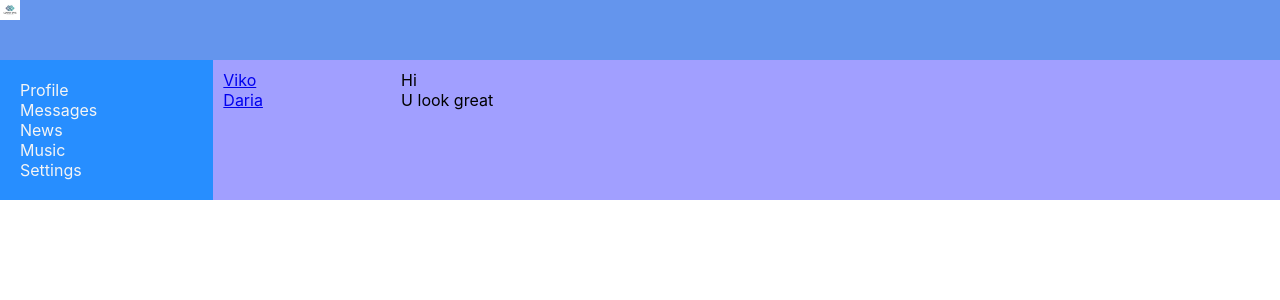
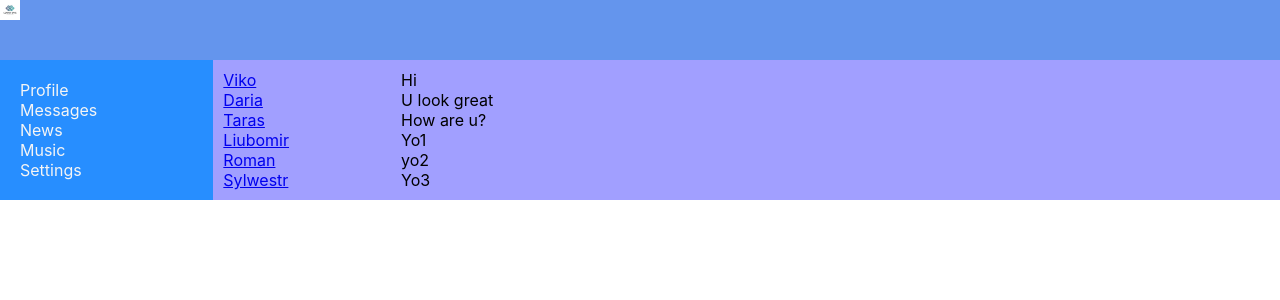
Before and after one commit to Viko1/React_social_page, a React (Create React App) app: page /news in a window 1280 px wide. Shown: the top 300 px of the page. Built offline with nearby package versions, Linux system fonts and the light colour scheme.

Commit message:
react-social-page v0.11 .map funct.

```diff
--- a/src/components/Dialogs/Dialogs.jsx
+++ b/src/components/Dialogs/Dialogs.jsx
@@ -22,7 +22,7 @@ const Message = (props) => {
 const Dialogs = (props) => {
 
 
-    let dialogsData = [
+    let dialogs = [
         {id: 1, name: 'Viko'},
         {id: 2, name: 'Daria'},
         {id: 3, name: 'Taras'},
@@ -31,7 +31,9 @@ const Dialogs = (props) => {
         {id: 6, name: 'Sylwestr'},
     ];
 
-    let messagesData = [
+    let dialogsElements = dialogs.map( d => <DialogItem name={d.name} id={d.id}/> );
+
+    let message = [
         {id: 1, message: 'Hi'},
         {id: 2, message: 'U look great'},
         {id: 3, message: 'How are u?'},
@@ -40,16 +42,15 @@ const Dialogs = (props) => {
         {id: 6, message: 'Yo3'},
     ];
 
+    let messageElements = message.map( m => <Message message={m.message}/> );
+
     return (
         <div className={s.dialogs}>
             <div className={s.dialogsItems}>
-                <DialogItem name={dialogsData[0].name} id={dialogsData[0].id}/>
-                <DialogItem name={dialogsData[1].name} id={dialogsData[1].id}/>
-
+                { dialogsElements }
             </div>
             <div className={s.messages}>
-               <Message message={messagesData[0].message}/>
-               <Message message={messagesData[1].message}/>
+                { messageElements }
             </div>
         </div>
     )
--- a/src/components/Profile/MyPosts/MyPosts.jsx
+++ b/src/components/Profile/MyPosts/MyPosts.jsx
@@ -4,27 +4,27 @@ import Post from "./Post/Post";
 
 const MyPosts = () => {
 
-    let postData = [
+    let posts = [
         {id: 1, message: 'Hi how are u', likesCount: 12},
         {id: 2, message: "It's my firs post", likesCount: 10},
-        {id: 3, message: 'How are u?'},
-        {id: 4, message: 'Yo1'},
-        {id: 5, message: 'yo2'},
-        {id: 6, message: 'Yo3'},
+        {id: 3, message: 'How are u?', likesCount: 0},
+        {id: 4, message: 'Yo1', likesCount: 1},
+        {id: 5, message: 'yo2', likesCount: 1},
+        {id: 6, message: 'Yo3', likesCount: 0},
     ]
 
+    let postData = posts.map( p => <Post message = {p.message } likesCount = {p.likesCount}/>);
+
     return (
-        <div className={s.content}>
+        <div className={ s.content }>
             <div>
                 <div>
                     <textarea></textarea>
                 </div>
                 <button>Add post</button>
             </div>
-            <div className={s.posts}>
-                <Post message = {postData[0].message } likesCount = {postData[0].likesCount}/>
-                <Post message = {postData[1].message} likesCount = {postData[1].likesCount}/>
-
+            <div className={ s.posts }>
+                { postData }
             </div>
         </div>)
 };
```
